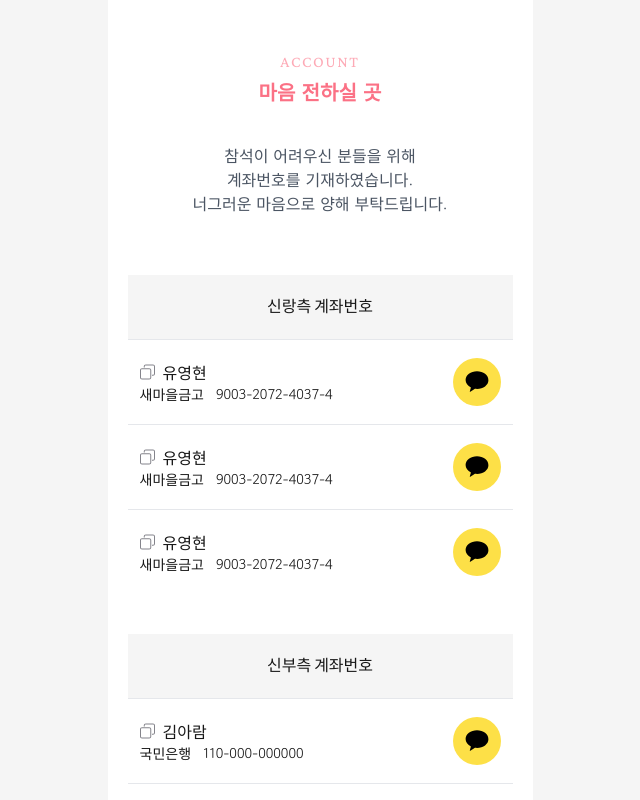
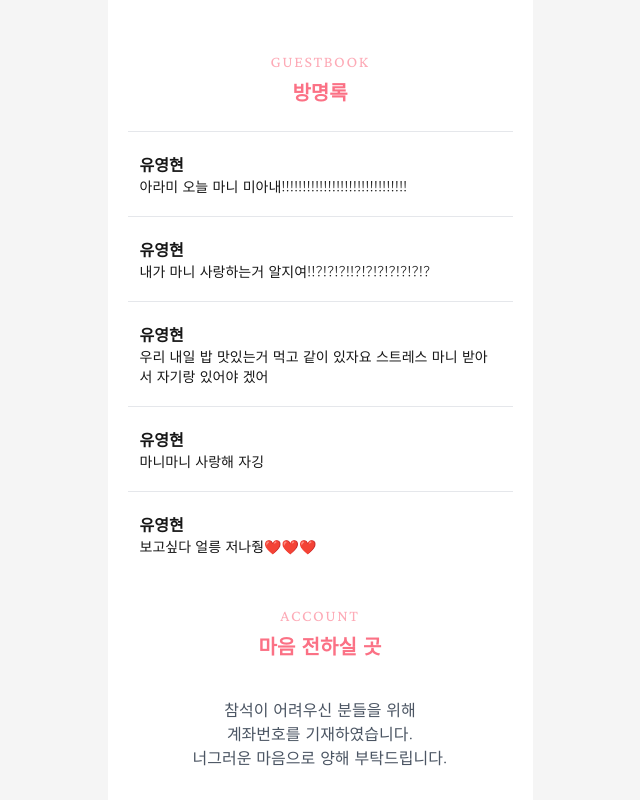
Before and after one commit to AAAAlvin/wedding-next, a Next.js app: page / in a window 1280 px wide. Shown: the part 2900-3700 px from the top of the page, without its empty margins (320-960 px from the left). Built offline with nearby package versions, Linux system fonts and the light colour scheme; grey boxes are pictures that could not be loaded.

Commit message:
방명록 추가

```diff
--- /dev/null
+++ b/src/app/maincomment.tsx
@@ -0,0 +1,50 @@
+import React from "react";
+import { MainTitle } from "./maintitle";
+
+interface CommentInfo {
+  id: string;
+  comment: string;
+}
+
+const comments = [
+  { id: "유영현", comment: "아라미 오늘 마니 미아내!!!!!!!!!!!!!!!!!!!!!!!!!!!!!!" },
+  { id: "유영현", comment: "내가 마니 사랑하는거 알지여!!?!?!?!!?!?!?!?!?!?!?" },
+  { id: "유영현", comment: "우리 내일 밥 맛있는거 먹고 같이 있자요 스트레스 마니 받아서 자기랑 있어야 겠어" },
+  { id: "유영현", comment: "마니마니 사랑해 자깅" },
+  { id: "유영현", comment: "보고싶다 얼릉 저나줭❤️❤️❤️" },
+];
+
+export function Comment() {
+  return (
+      <div className="bg-white">
+        <div className="bg-white p-1">
+            <MainTitle title="GUESTBOOK" subtitle="방명록"/>
+        </div>
+
+        <CommentItem comments={comments} />
+    </div>
+  );
+}
+
+function CommentItem({ comments }: { comments: CommentInfo[] }) {
+  return (
+    <div className="p-5">
+      <ul className="c accordion-list accordion1">
+        {comments.map((comment, index) => (
+          <CommentItemRow key={index} id={comment.id} comment={comment.comment} />
+        ))}
+      </ul>
+    </div>
+  );
+}
+
+function CommentItemRow({ id, comment }: { id: string; comment: string }) {
+  return (
+    <li className="flex justify-between items-center border-t p-3">
+      <div className="flex-col font-gowun py-2">
+        <span className="font-bold">{id}</span>
+        <p className="text-sm">{comment}</p>
+      </div>
+    </li>
+  );
+}
--- a/src/app/page.tsx
+++ b/src/app/page.tsx
@@ -2,10 +2,11 @@
 
 // import { useState } from "react";
 import { Account } from '@/components/account';
-import { MainAccount } from './mainaccount';
+// import { MainAccount } from './mainaccount';
 import { MainIntro } from './mainintro';
 import { MainLocation } from './mainlocation';
 import { MainTop } from './maintop';
+import { Comment } from './maincomment';
 
 export default function Main() {
   return (
@@ -16,7 +17,8 @@ export default function Main() {
             <MainTop/>
             <MainIntro />
             <MainLocation/>
-            <MainAccount/>
+
+            <Comment/>
             <Account/>
             {/* <MainTitle title="GALLERY" subtitle="우리의 순간"/> */}
           </div>
--- a/src/components/account.tsx
+++ b/src/components/account.tsx
@@ -1,6 +1,7 @@
 "use client";
 import React from "react";
 import Image from "next/image";
+import { MainTitle } from "@/app/maintitle";
 
 interface AccountInfo {
     name: string;
@@ -24,13 +25,29 @@ const accounts = {
 
 export function Account() {
   return (
-    <div id="tel_ul_3" className="bg-white">
-      {/* 신랑측 계좌정보 */}
-      <AccountSection title="신랑측 계좌번호" accounts={accounts.groom} />
+      <div className="bg-white">
+        <div className="bg-white p-1">
+            <MainTitle title="ACCOUNT" subtitle="마음 전하실 곳"/>
+            <div className="row-03 p-6">
+            <div className="text-center text-gray-600 font-gowun">
+                <div className="p-3">
+                    참석이 어려우신 분들을 위해
+                    <br/>
+                    계좌번호를 기재하였습니다.
+                    <br/>
+                    너그러운 마음으로 양해 부탁드립니다.
+                </div>
+              </div>
+            </div>
+        </div>
 
-      {/* 신부측 계좌정보 */}
-      <AccountSection title="신부측 계좌번호" accounts={accounts.bride} />
-    </div>
+        {/* 신랑측 계좌정보 */}
+        <AccountSection title="신랑측 계좌번호" accounts={accounts.groom} />
+
+        {/* 신부측 계좌정보 */}
+        <AccountSection title="신부측 계좌번호" accounts={accounts.bride} />
+
+      </div>
   );
 }
 
```
